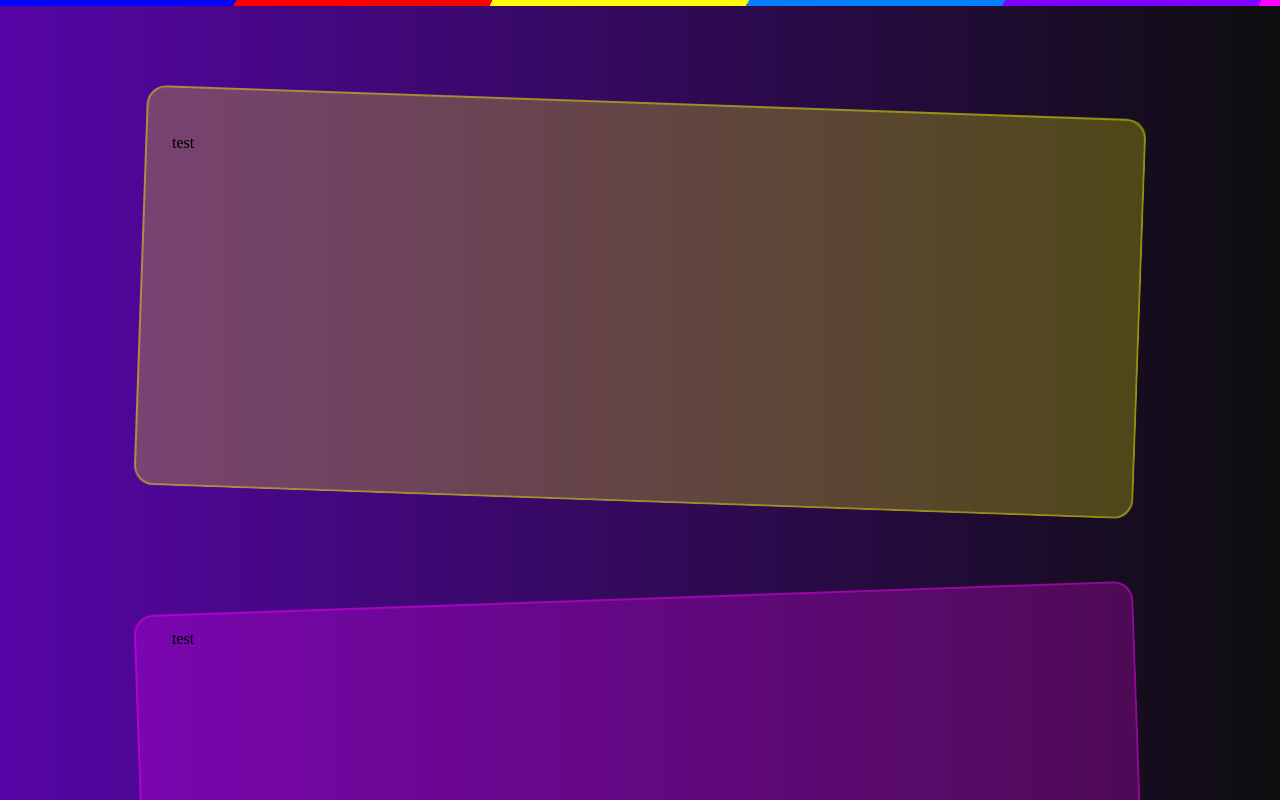
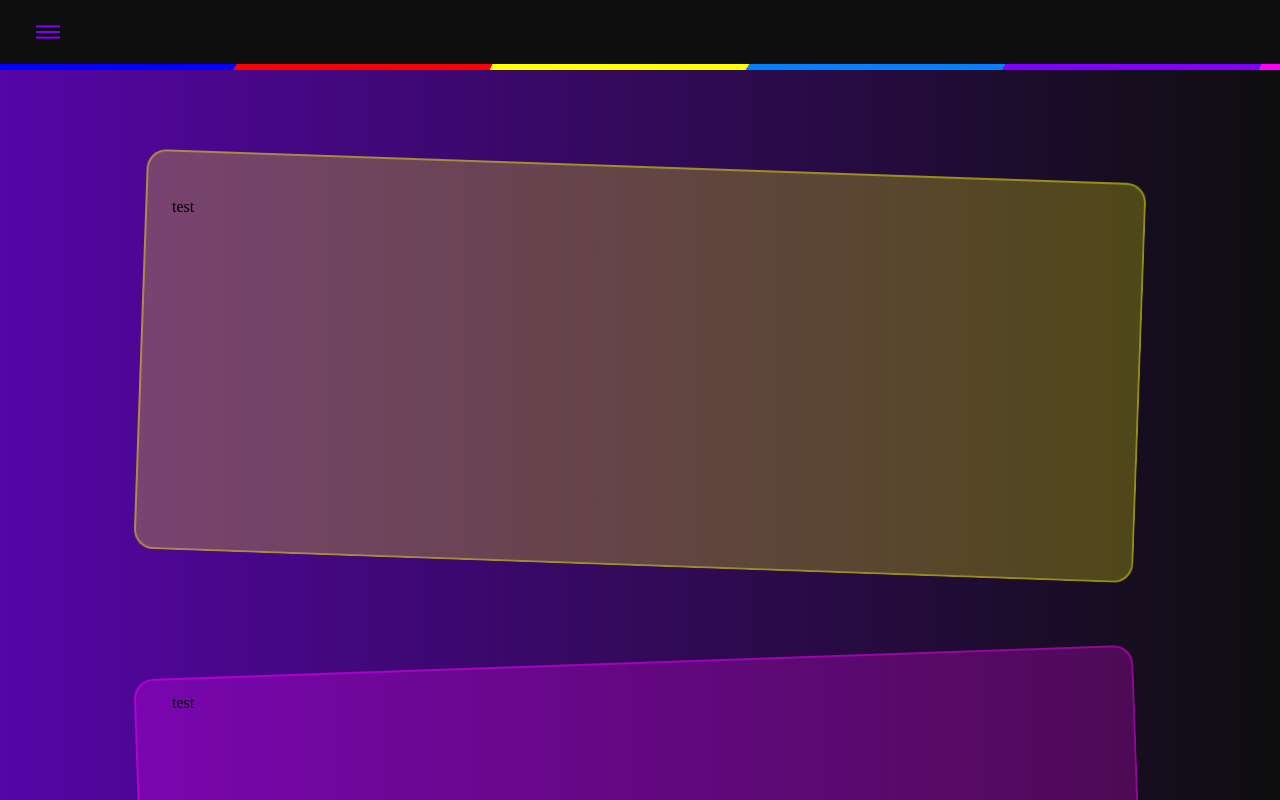
Before and after one commit to Ne0MM/colab-test-v2, a Next.js app: page / in a window 1280 px wide. Shown: the top 800 px of the page. Built offline with nearby package versions, Linux system fonts and the light colour scheme.

Commit message:
HamburguerMenu

```diff
--- a/src/pages/Components/ComponentStyles/HomePageFooter.module.css
+++ b/src/pages/Components/ComponentStyles/HomePageFooter.module.css
@@ -1,4 +1,6 @@
 .footerContainer{
+    position: relative;
     height: 12rem;
     background-color: #0e0e0e;
+    z-index: 1;
 }
--- a/src/styles/Home.module.css
+++ b/src/styles/Home.module.css
@@ -0,0 +1,63 @@
+.pageHeader{
+    position: -webkit-sticky;
+    position: sticky;
+    top: 0;
+    overflow: hidden;
+    z-index: 100;
+}
+
+.headerContainer{
+    height: 4rem;
+    background-color: #0e0e0e;
+    display: flex;
+    justify-content: space-between;
+}
+
+.hamburguerMenuWrapper{
+    width: 6rem;
+    height: 100%;
+    display: flex;
+    align-items: center;
+    justify-content: center;
+}
+
+.hamburguerMenuWrapper:hover{
+    cursor: pointer;
+}
+
+.hamburguerMenu{
+    width: 1.5rem;
+    height: 2px;
+    display: flex;
+    flex-flow: column;
+    justify-content: space-between;
+}
+
+.hamLine{
+    position: absolute;
+    width: 1.5rem;
+    height: 2px;
+    background-color: #8000ff;
+    transition: 200ms ease-in-out;
+    transform: rotate(var(--anim-deg)) translateY(var(--anim-y));
+}
+
+.logoContainer{
+    width: 4rem;
+    height: 100%;
+}
+
+.signUpButton{
+    width: 4rem;
+    height: 100%;
+}
+
+.sideOptions{
+    position: fixed;
+    height: 100%;
+    width: 6rem;
+    padding-top: 4rem;
+    background-color: #0e0e0ea1;
+    transition: 200ms ease-in-out;
+    transform: translateX(var(--side-place));
+}
```
Also changed, not shown: src/pages/Components/ColabLogo.js (deleted, +0 -104 lines), src/pages/Components/ComponentStyles/ColabLogo.module.css (deleted, +0 -44 lines), src/pages/logo.js (added, +12 -0 lines), src/pages/play.js (+12 -0 lines), src/styles/games.module.css (+15 -0 lines), src/pages/Components/ComponentStyles/StaticLogo.module.css (added).
